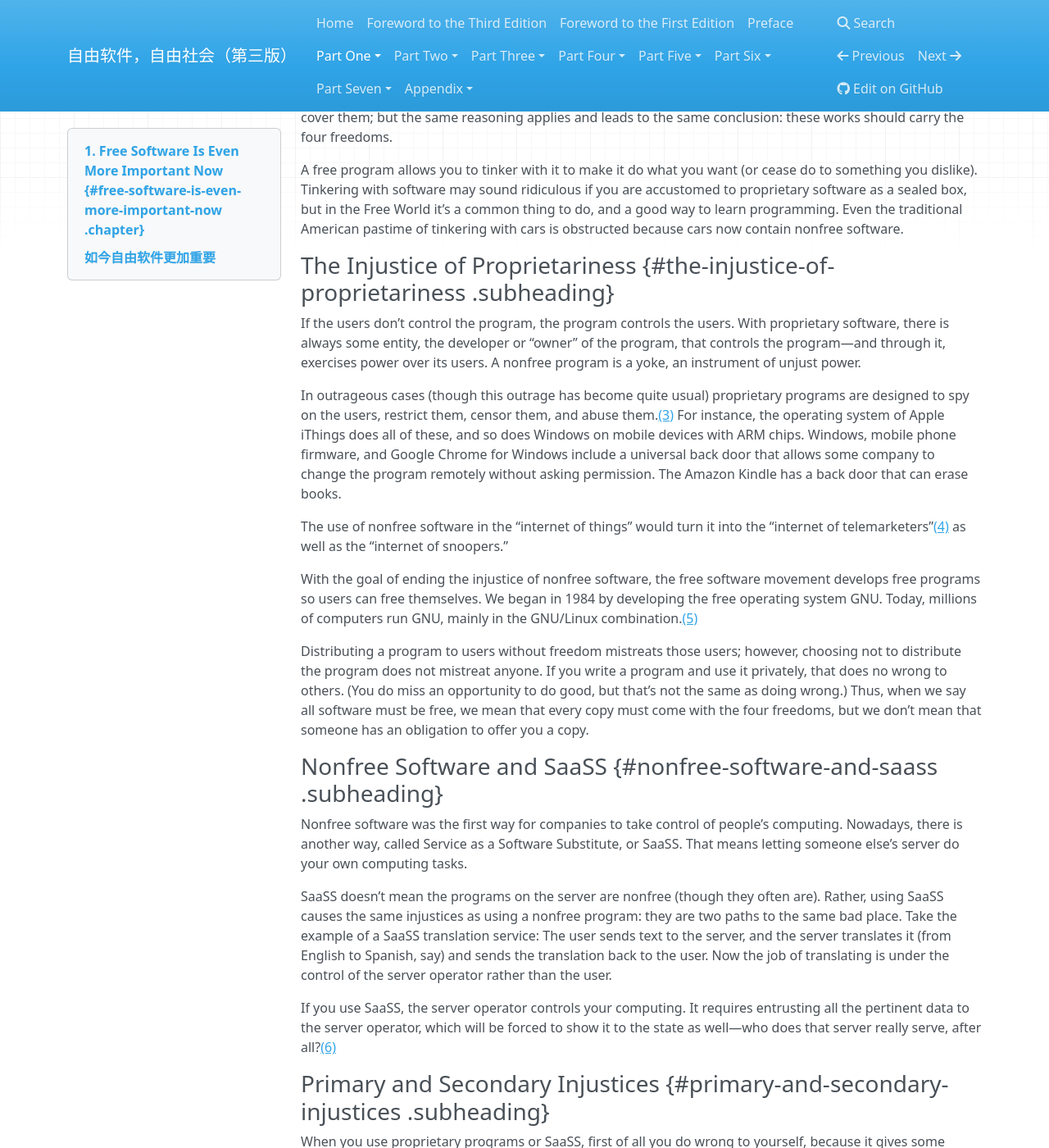
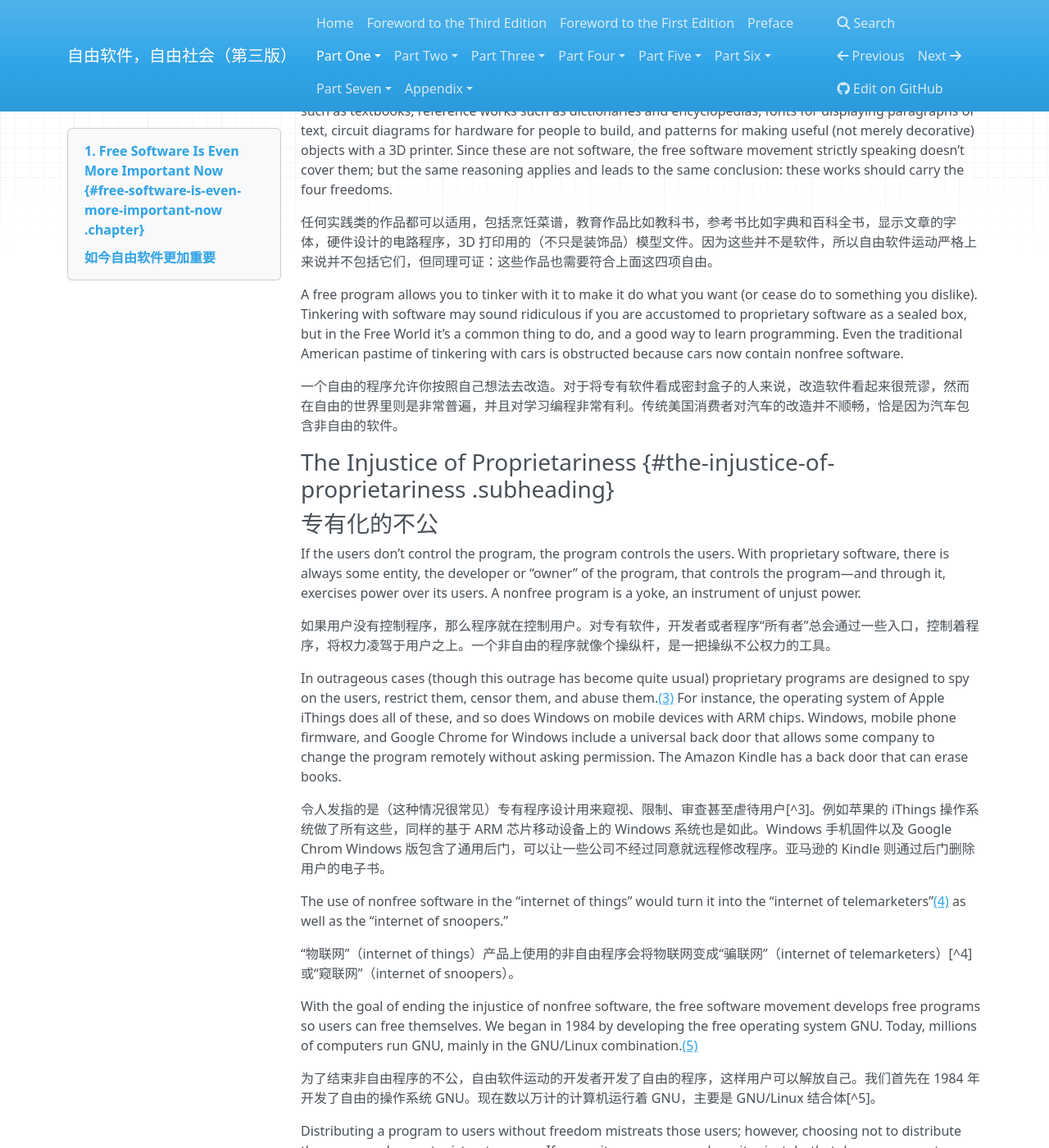
Before and after one commit to beijinglug/fsfs-zh, an MkDocs documentation site: the page built from docs/free-software-even-more-important.md, in a window 1280 px wide and 1400 px high, scrolled down 2267 px. Shown: the whole window at 82% size. Built offline with MkDocs 1.6.1, drawn with Linux system fonts in a browser that asks for light colours; nearby versions of some CDN libraries; old or Windows-style settings are respelled for this version of MkDocs; some of the changed text lies outside the part shown.

Commit message:
add more trans

```diff
--- a/docs/free-software-even-more-important.md
+++ b/docs/free-software-even-more-important.md
@@ -100,6 +100,8 @@ together exercise *collective control* over the program. With all four
 freedoms, the users fully control the program. If any of them is missing
 or inadequate, the program is proprietary (nonfree), and unjust.
 
+前两个自由表示用户可以实际控制程序。而剩下的自由，表示任何用户团体都可以*集体控制*程序。具备这四个自由，用户就可以完全控制程序。这四个自由缺一不可，否则程序就是专有的（非自由的），并且不道德。
+
 Other kinds of works are also used for practical activities, including
 recipes for cooking, educational works such as textbooks, reference
 works such as dictionaries and encyclopedias, fonts for displaying
@@ -110,6 +112,8 @@ strictly speaking doesn’t cover them; but the same reasoning applies and
 leads to the same conclusion: these works should carry the four
 freedoms.
 
+任何实践类的作品都可以适用，包括烹饪菜谱，教育作品比如教科书，参考书比如字典和百科全书，显示文章的字体，硬件设计的电路程序，3D 打印用的（不只是装饰品）模型文件。因为这些并不是软件，所以自由软件运动严格上来说并不包括它们，但同理可证：这些作品也需要符合上面这四项自由。
+
 A free program allows you to tinker with it to make it do what you want
 (or cease do to something you dislike). Tinkering with software may
 sound ridiculous if you are accustomed to proprietary software as a
@@ -118,13 +122,19 @@ way to learn programming. Even the traditional American pastime of
 tinkering with cars is obstructed because cars now contain nonfree
 software.
 
+一个自由的程序允许你按照自己想法去改造。对于将专有软件看成密封盒子的人来说，改造软件看起来很荒谬，然而在自由的世界里则是非常普遍，并且对学习编程非常有利。传统美国消费者对汽车的改造并不顺畅，恰是因为汽车包含非自由的软件。
+
 ### The Injustice of Proprietariness {#the-injustice-of-proprietariness .subheading}
+
+### 专有化的不公
 
 If the users don’t control the program, the program controls the users.
 With proprietary software, there is always some entity, the developer or
 “owner” of the program, that controls the program—and through it,
 exercises power over its users. A nonfree program is a yoke, an
 instrument of unjust power.
+
+如果用户没有控制程序，那么程序就在控制用户。对专有软件，开发者或者程序“所有者”总会通过一些入口，控制着程序，将权力凌驾于用户之上。一个非自由的程序就像个操纵杆，是一把操纵不公权力的工具。
 
 In outrageous cases (though this outrage has become quite usual)
 proprietary programs are designed to spy on the users, restrict them,
@@ -135,15 +145,21 @@ Chrome for Windows include a universal back door that allows some
 company to change the program remotely without asking permission. The
 Amazon Kindle has a back door that can erase books.
 
+令人发指的是（这种情况很常见）专有程序设计用来窥视、限制、审查甚至虐待用户[^3]。例如苹果的 iThings 操作系统做了所有这些，同样的基于 ARM 芯片移动设备上的 Windows 系统也是如此。Windows 手机固件以及 Google Chrom Windows 版包含了通用后门，可以让一些公司不经过同意就远程修改程序。亚马逊的 Kindle 则通过后门删除用户的电子书。
+
 The use of nonfree software in the “internet of things” would turn it
 into the “internet of telemarketers”[(4)](#FOOT4) as well as the
 “internet of snoopers.”
+
+“物联网”（internet of things）产品上使用的非自由程序会将物联网变成“骗联网”（internet of telemarketers）[^4]或“窥联网”（internet of snoopers）。
 
 With the goal of ending the injustice of nonfree software, the free
 software movement develops free programs so users can free themselves.
 We began in 1984 by developing the free operating system GNU. Today,
 millions of computers run GNU, mainly in the GNU/Linux
 combination.[(5)](#FOOT5)
+
+为了结束非自由程序的不公，自由软件运动的开发者开发了自由的程序，这样用户可以解放自己。我们首先在 1984 年开发了自由的操作系统 GNU。现在数以万计的计算机运行着 GNU，主要是 GNU/Linux 结合体[^5]。
 
 Distributing a program to users without freedom mistreats those users;
 however, choosing not to distribute the program does not mistreat
@@ -153,12 +169,18 @@ same as doing wrong.) Thus, when we say all software must be free, we
 mean that every copy must come with the four freedoms, but we don’t mean
 that someone has an obligation to offer you a copy.
 
+分发非自由的程序给用户是残害用户的行为；然而如果不分发程序则不会伤害任何人。如果你写了一个程序并私下使用，不会伤害到任何人。你也许会失去做好事的机会，但这与做错事是不一样的。因此，我们说所有程序都应该是自由，意思是所有副本都应该遵循这四个自由，但并不意味着别人有义务提供给你一份副本。
+
 ### Nonfree Software and SaaSS {#nonfree-software-and-saass .subheading}
+
+### 非自由软件与 SaaSS
 
 Nonfree software was the first way for companies to take control of
 people’s computing. Nowadays, there is another way, called Service as a
 Software Substitute, or SaaSS. That means letting someone else’s server
 do your own computing tasks.
+
+非自由软件蹭是公司控制人们电脑的首选方案。今天，还有另外一种方式，称为“服务即软件替代”（SaaSS，Service as a Software Substitute）。这意思是让别人的服务器去做你自己电脑的任务。
 
 SaaSS doesn’t mean the programs on the server are nonfree (though they
 often are). Rather, using SaaSS causes the same injustices as using a
@@ -168,18 +190,26 @@ server, and the server translates it (from English to Spanish, say) and
 sends the translation back to the user. Now the job of translating is
 under the control of the server operator rather than the user.
 
+SaaSS 并不意味着运行在服务器上的程序是非自由的（虽然大多数确实是非自由的）。然而，使用 SaaSS 会导致与使用非自由程序一样的不公：殊途同归。就拿 SaaSS 翻译服务为例：用户发送文本到服务器，服务器将其翻译好的发给用户（比如从英文翻译为西班牙文）。那么翻译的工作是由服务器运营商控制的，而不是用户。
+
 If you use SaaSS, the server operator controls your computing. It
 requires entrusting all the pertinent data to the server operator, which
 will be forced to show it to the state as well—who does that server
 really serve, after all?[(6)](#FOOT6)
 
+如果你使用 SaaSS，服务器运营商控制着你的计算过程。它需要委托所有数据到服务器运营商那里，而这些数据也可能会被迫出让给国家——毕竟谁是服务器真正服务的人[^6]？
+
 ### Primary and Secondary Injustices {#primary-and-secondary-injustices .subheading}
+
+### 主要和次要的不公
 
 When you use proprietary programs or SaaSS, first of all you do wrong to
 yourself, because it gives some entity unjust power over you. For your
 own sake, you should escape. It also wrongs others if you make a promise
 not to share. It is evil to keep such a promise, and a lesser evil to
 break it; to be truly upright, you should not make the promise at all.
+
+当你使用专有软件或者 SaaSS，首先你对自己不好，因为这给了别人用不公的权力凌驾你的入口。所以为你着想，你必须远离非自由的程序。即使你承诺不分享程序，而这个承诺本身就是罪恶，不那么罪恶的是打破承诺；最好的做法就是完全不作出承诺。
 
 There are cases where using nonfree software puts pressure directly on
 others to do likewise. Skype is a clear example: when one person uses
@@ -189,13 +219,19 @@ have the same problem.) It is wrong even to suggest using such programs.
 We should refuse to use them even briefly, even on someone else’s
 computer.
 
+有一些非自由的程序会直接给用户施压。Skype 就是一个例子：当用户使用了一个非自由的 Skype 客户端软件，它会要求其他人使用同样的软件——这样两个人都将自由屈服了（Google Hangouts 也有同样的问题）。建议使用这样的软件也是同样的错误。我们必须坚决拒绝他们，即使是使用别人的电脑。
+
 Another harm of using nonfree programs and SaaSS is that it rewards the
 perpetrator, encouraging further development of that program or
 “service,” leading in turn to even more people falling under the
 company’s thumb.
 
+另一个使用非自由程序和 SaaSS 的害处是会嘉奖肇事者，鼓励他们开发更多这样的程序或“服务”，导致更多人掉入公司的陷阱。
+
 All the forms of indirect harm are magnified when the user is a public
 entity or a school.
+
+所有这些间接伤害发生在公共入口或学校的时候会更加显著。
 
 ### Free Software and the State {#free-software-and-the-state .subheading}
 
```
